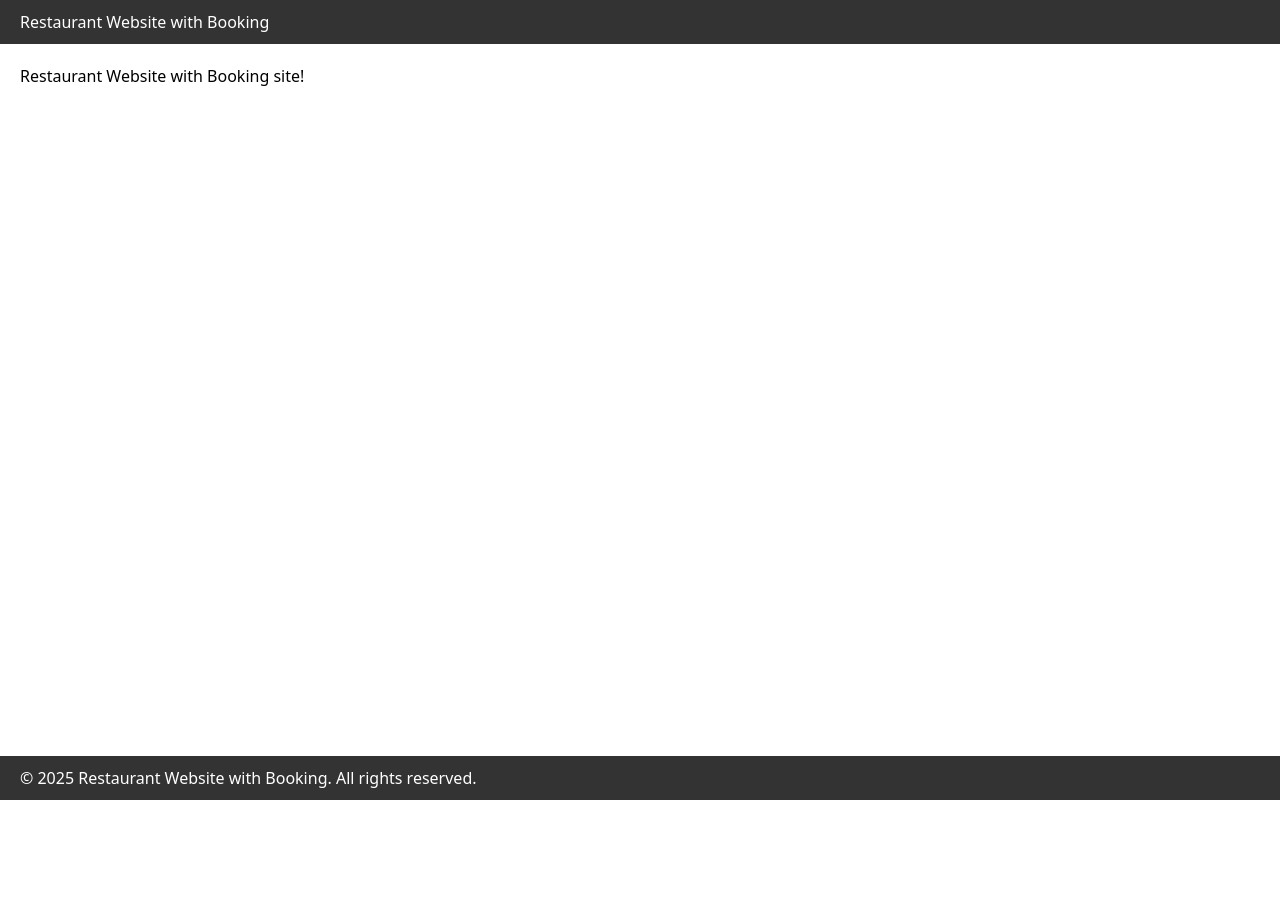
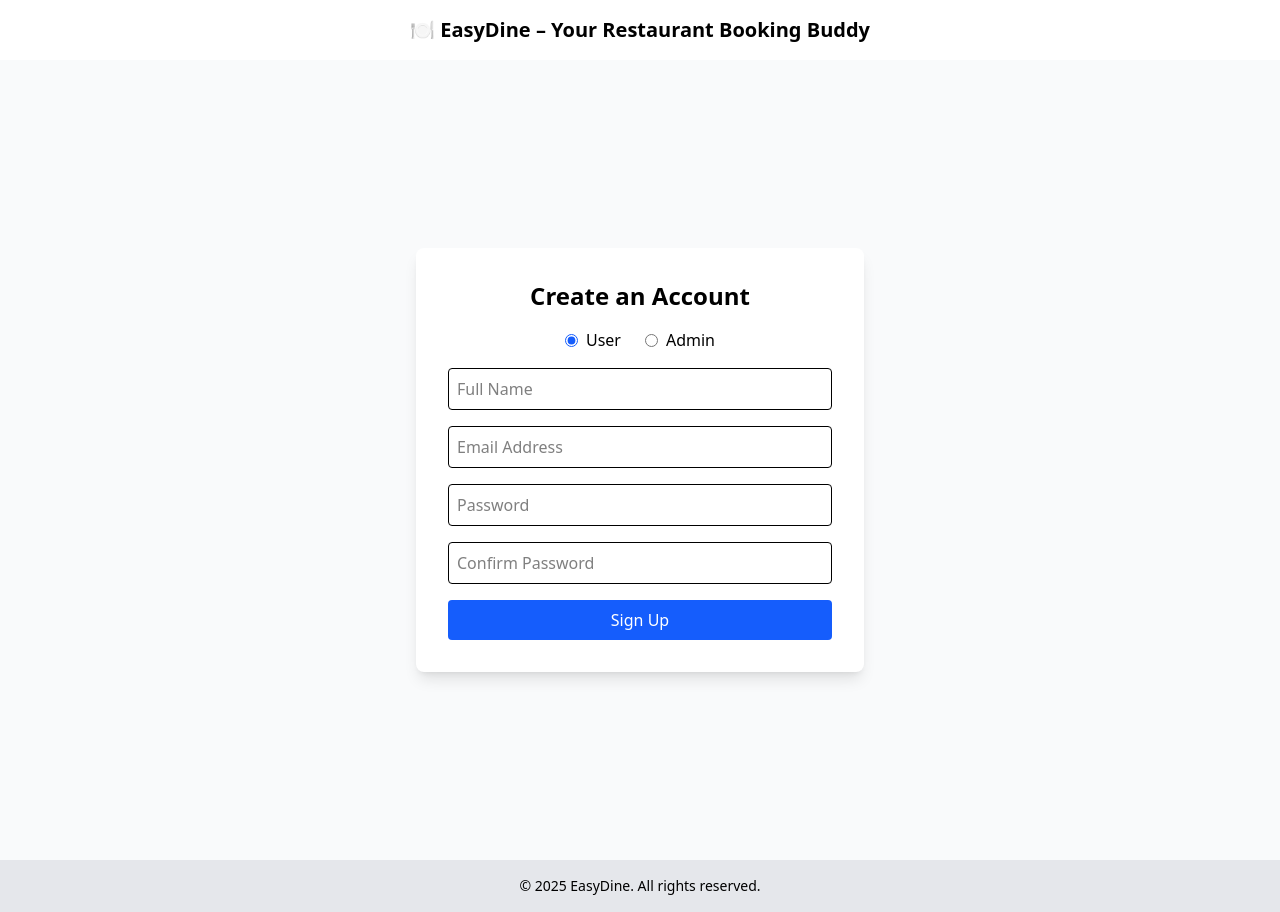
Before and after one commit to sukhdeep143/restaurant-booking, a React (Vite) app in the folder client/: page /signup in a window 1280 px wide. Before the commit the page ends 800 px from the top, so only its background shows below. Built offline with nearby package versions, Linux system fonts and the light colour scheme.

Commit message:
Login and sign up and home page added

```diff
--- a/client/package.json
+++ b/client/package.json
@@ -13,6 +13,7 @@
     "@tailwindcss/vite": "^4.1.10",
     "react": "^19.1.0",
     "react-dom": "^19.1.0",
+    "react-router-dom": "^7.6.2",
     "tailwindcss": "^4.1.10"
   },
   "devDependencies": {
--- a/client/src/App.jsx
+++ b/client/src/App.jsx
@@ -1,18 +1,24 @@
-import React from 'react';
+import React from "react";
+import { Routes, Route, BrowserRouter } from "react-router-dom";
 
-import Footer from './components/Footer';
-import Header from './components/Header ';
+import LoginPage from "./pages/LoginPage";
+import SignUpPage from "./pages/SignUpPage";
+import Home from "./pages/Home";
+import Footer from "./components/Footer";
+import Header from "./components/Header ";
 
 function App() {
   return (
-    <>
+    <BrowserRouter>
       <Header />
-      <div style={{ minHeight: '90vh', padding: '20px' }}>
-        {/* Main Content Goes Here */}
-        <p>Restaurant Website with Booking site!</p>
-      </div>
+      <Routes>
+        <Route path="/" element={<Home />} />
+        <Route path="/login" element={<LoginPage />} />
+        <Route path="/signup" element={<SignUpPage />} />
+
+      </Routes>
       <Footer />
-    </>
+    </BrowserRouter>
   );
 }
 
--- a/client/src/components/Footer.jsx
+++ b/client/src/components/Footer.jsx
@@ -1,11 +1,10 @@
+// src/components/Footer.jsx
 import React from 'react';
 
-function Footer() {
+export default function Footer() {
   return (
-    <footer style={{ padding: '10px 20px', backgroundColor: '#333', color: 'white', position: 'fixed', bottom: 0, width: '100%' }}>
-      <p>&copy; 2025 Restaurant Website with Booking. All rights reserved.</p>
+    <footer className="bg-gray-200 p-4 text-center text-sm">
+      © 2025 EasyDine. All rights reserved.
     </footer>
   );
 }
-
-export default Footer;
--- a/client/src/components/Header .jsx
+++ b/client/src/components/Header .jsx
@@ -1,11 +1,10 @@
+// src/components/Header.jsx
 import React from 'react';
 
-function Header() {
+export default function Header() {
   return (
-    <header style={{ padding: '10px 20px', backgroundColor: '#333', color: 'white' }}>
-      <h1>Restaurant Website with Booking</h1>
+    <header className="bg-white shadow p-4 text-center text-xl font-semibold">
+      🍽️ EasyDine – Your Restaurant Booking Buddy
     </header>
   );
 }
-
-export default Header;
--- /dev/null
+++ b/client/src/pages/Home.jsx
@@ -0,0 +1,58 @@
+// Home.jsx
+import React from "react";
+import { Link } from "react-router-dom";
+
+export default function Home() {
+  const reviews = [
+    { id: 1, user: "Aarav", text: "Nice booking functionality, very easy to use!" },
+    { id: 2, user: "Riya", text: "Clean UI and smooth reservation process." },
+    { id: 3, user: "Kabir", text: "Loved the customer support and seamless flow." },
+  ];
+
+  return (
+    <div className="min-h-screen flex flex-col items-center bg-gray-50 pt-10 pb-10">
+      {/* Hero Image */}
+      <div className="w-full">
+        <img
+          src="/restaurant.jpg"
+          alt="Restaurant"
+          className="w-full h-64 sm:h-72 md:h-80 lg:h-96 object-cover"
+        />
+      </div>
+
+      {/* Welcome Text and Buttons */}
+      <div className="mt-10 text-center">
+        <h1 className="text-3xl font-bold mb-6">Welcome to EasyDine</h1>
+        <div className="flex justify-center gap-6">
+          <Link
+            to="/login"
+            className="bg-blue-600 hover:bg-blue-700 text-white font-semibold py-2 px-6 rounded-lg shadow"
+          >
+            Login
+          </Link>
+          <Link
+            to="/signup"
+            className="bg-green-600 hover:bg-green-700 text-white font-semibold py-2 px-6 rounded-lg shadow"
+          >
+            Sign Up
+          </Link>
+        </div>
+      </div>
+
+      {/* Reviews */}
+      <div className="mt-16 w-full px-6 max-w-3xl">
+        <h2 className="text-2xl font-semibold mb-4 text-center">
+          What Our Users Say
+        </h2>
+        <div className="space-y-4">
+          {reviews.map((review) => (
+            <div key={review.id} className="bg-white shadow-md rounded-lg p-4">
+              <p className="text-gray-700 italic">“{review.text}”</p>
+              <p className="text-right font-semibold text-sm mt-2">– {review.user}</p>
+            </div>
+          ))}
+        </div>
+      </div>
+    </div>
+  );
+}
--- /dev/null
+++ b/client/src/pages/LoginPage.jsx
@@ -0,0 +1,56 @@
+import React, { useState } from 'react';
+
+export default function LoginPage() {
+  const [formData, setFormData] = useState({
+    email: '',
+    password: '',
+  });
+
+  const handleChange = (e) => {
+    const { name, value } = e.target;
+    setFormData((prev) => ({ ...prev, [name]: value }));
+  };
+
+  const handleSubmit = (e) => {
+    e.preventDefault();
+    console.log('Logging in with:', formData);
+    // Send formData to backend
+  };
+
+  return (
+    <div className="min-h-screen flex justify-center items-center bg-gray-100 px-4">
+      <form
+        onSubmit={handleSubmit}
+        className="bg-white p-8 shadow-lg rounded-lg max-w-md w-full space-y-4"
+      >
+        <h2 className="text-2xl font-bold text-center">Login</h2>
+
+        <input
+          type="email"
+          name="email"
+          placeholder="Email Address"
+          className="w-full p-2 border rounded"
+          value={formData.email}
+          onChange={handleChange}
+          required
+        />
+        <input
+          type="password"
+          name="password"
+          placeholder="Password"
+          className="w-full p-2 border rounded"
+          value={formData.password}
+          onChange={handleChange}
+          required
+        />
+
+        <button
+          type="submit"
+          className="w-full bg-blue-600 text-white py-2 rounded hover:bg-blue-700"
+        >
+          Login
+        </button>
+      </form>
+    </div>
+  );
+}
--- /dev/null
+++ b/client/src/pages/SignUpPage.jsx
@@ -0,0 +1,129 @@
+import React, { useState } from 'react';
+
+export default function SignUpPage() {
+  const [role, setRole] = useState('user');
+  const [formData, setFormData] = useState({
+    name: '',
+    email: '',
+    password: '',
+    confirmPassword: '',
+    secretKey: '',
+  });
+
+  const handleChange = (e) => {
+    const { name, value } = e.target;
+    setFormData((prev) => ({ ...prev, [name]: value }));
+  };
+
+  const handleSubmit = (e) => {
+    e.preventDefault();
+
+    if (role === 'admin' && formData.secretKey !== 'SECRET123') {
+      alert('Invalid admin secret key');
+      return;
+    }
+
+    // Send data to backend
+    const dataToSend = {
+      ...formData,
+      role,
+    };
+    console.log('Sending:', dataToSend);
+    // Send dataToSend to backend using Axios or Fetch
+  };
+
+  return (
+    <div className="min-h-screen flex justify-center items-center bg-gray-50 px-4">
+      <form
+        onSubmit={handleSubmit}
+        className="bg-white shadow-lg p-8 rounded-lg max-w-md w-full space-y-4"
+      >
+        <h2 className="text-2xl font-bold text-center">Create an Account</h2>
+
+        {/* Role selection */}
+        <div className="flex justify-center gap-6">
+          <label className="flex items-center gap-2">
+            <input
+              type="radio"
+              value="user"
+              name="role"
+              checked={role === 'user'}
+              onChange={() => setRole('user')}
+              className="accent-blue-600"
+            />
+            User
+          </label>
+          <label className="flex items-center gap-2">
+            <input
+              type="radio"
+              value="admin"
+              name="role"
+              checked={role === 'admin'}
+              onChange={() => setRole('admin')}
+              className="accent-red-600"
+            />
+            Admin
+          </label>
+        </div>
+
+        {/* Common Fields */}
+        <input
+          type="text"
+          name="name"
+          placeholder="Full Name"
+          className="w-full p-2 border rounded"
+          value={formData.name}
+          onChange={handleChange}
+          required
+        />
+        <input
+          type="email"
+          name="email"
+          placeholder="Email Address"
+          className="w-full p-2 border rounded"
+          value={formData.email}
+          onChange={handleChange}
+          required
+        />
+        <input
+          type="password"
+          name="password"
+          placeholder="Password"
+          className="w-full p-2 border rounded"
+          value={formData.password}
+          onChange={handleChange}
+          required
+        />
+        <input
+          type="password"
+          name="confirmPassword"
+          placeholder="Confirm Password"
+          className="w-full p-2 border rounded"
+          value={formData.confirmPassword}
+          onChange={handleChange}
+          required
+        />
+
+        {/* Secret Key for Admin */}
+        {role === 'admin' && (
+          <input
+            type="text"
+            name="secretKey"
+            placeholder="Enter Admin Secret Key"
+            className="w-full p-2 border rounded"
+            value={formData.secretKey}
+            onChange={handleChange}
+            required
+          />
+        )}
+
+        <button
+          type="submit"
+          className="w-full bg-blue-600 text-white py-2 rounded hover:bg-blue-700"
+        >
+          Sign Up
+        </button>
+      </form>
+    </div>
+  );
+}
```
Also changed, not shown: client/public/restaurant.jpg (added), 1 other file (tests, documents, lock files or other folders).
